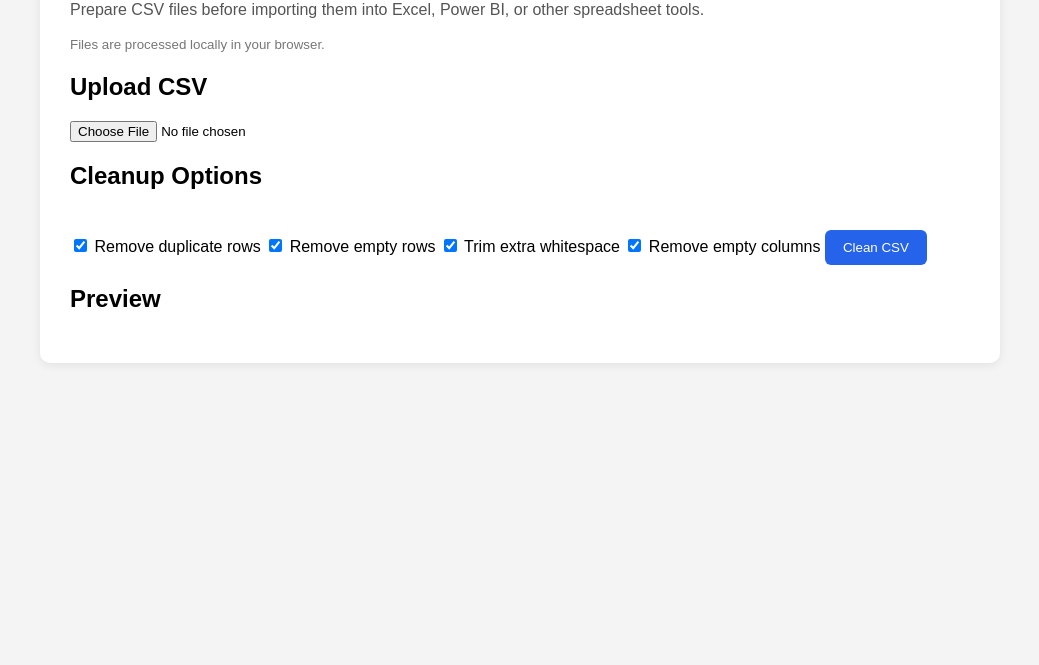
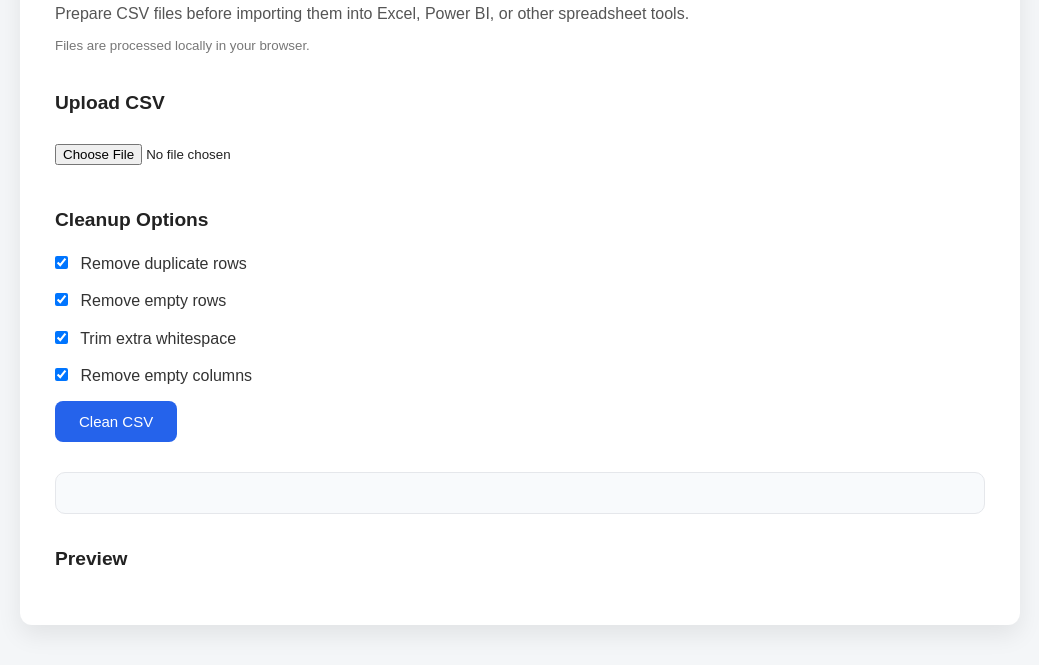
Before and after one commit to ankitlulla/basic-csv-cleaner, a plain HTML site: page index.html in a window 1280 px wide. Shown: the part 143-808 px from the top of the page, without its empty margins (120-1159 px from the left). Drawn offline with nearby package versions, Linux system fonts and the light colour scheme.

Commit message:
Refresh application styling

```diff
--- a/style.css
+++ b/style.css
@@ -1,55 +1,137 @@
-body{
-    font-family: Arial, Helvetica, sans-serif;
-    background:#f4f4f4;
-    margin:40px;
+* {
+    margin: 0;
+    padding: 0;
+    box-sizing: border-box;
 }
 
-.container{
-    max-width:900px;
-    margin:auto;
-    background:white;
-    padding:30px;
-    border-radius:10px;
-    box-shadow:0 2px 10px rgba(0,0,0,.08);
+body {
+    font-family: Arial, Helvetica, sans-serif;
+    background: #f4f6f8;
+    color: #222;
+    line-height: 1.6;
+    padding: 40px;
 }
 
-h1{
-    margin-bottom:10px;
+.container {
+    max-width: 1000px;
+    margin: auto;
+    background: #ffffff;
+    padding: 35px;
+    border-radius: 12px;
+    box-shadow: 0 10px 25px rgba(0, 0, 0, 0.08);
 }
 
-p{
-    color:#555;
+.hero {
+    margin-bottom: 30px;
 }
 
-small{
-    color:#777;
+.hero h1 {
+    font-size: 2.3rem;
+    margin-bottom: 10px;
 }
 
-button{
-    margin-top:20px;
-    padding:10px 18px;
-    border:none;
-    background:#2563eb;
-    color:white;
-    border-radius:6px;
-    cursor:pointer;
+.hero p {
+    color: #555;
+    margin-bottom: 6px;
 }
 
-button:hover{
-    background:#1d4ed8;
+.hero small {
+    color: #777;
 }
 
-table{
-    width:100%;
-    border-collapse:collapse;
-    margin-top:25px;
+.upload-section,
+.options-section,
+.preview-section,
+#summary {
+    margin-top: 30px;
 }
 
-th,td{
-    border:1px solid #ddd;
-    padding:10px;
+h2 {
+    font-size: 1.2rem;
+    margin-bottom: 15px;
 }
 
-th{
-    background:#f7f7f7;
+input[type="file"] {
+    margin-top: 10px;
+    margin-bottom: 10px;
 }
+
+label {
+    display: block;
+    margin-bottom: 12px;
+    cursor: pointer;
+    color: #333;
+}
+
+input[type="checkbox"] {
+    margin-right: 8px;
+}
+
+button {
+    background: #2563eb;
+    color: white;
+    border: none;
+    padding: 12px 24px;
+    border-radius: 8px;
+    font-size: 15px;
+    cursor: pointer;
+    transition: background 0.2s ease;
+}
+
+button:hover {
+    background: #1d4ed8;
+}
+
+table {
+    width: 100%;
+    border-collapse: collapse;
+    margin-top: 20px;
+}
+
+th {
+    background: #2563eb;
+    color: white;
+    padding: 12px;
+    text-align: left;
+}
+
+td {
+    padding: 12px;
+    border-bottom: 1px solid #e5e7eb;
+}
+
+tr:nth-child(even) {
+    background: #f9fafb;
+}
+
+#summary {
+    background: #f8fafc;
+    border: 1px solid #e5e7eb;
+    border-radius: 10px;
+    padding: 20px;
+}
+
+#summary h3 {
+    margin-bottom: 10px;
+}
+
+#downloadBtn {
+    display: none;
+    margin-top: 25px;
+}
+
+@media (max-width: 768px) {
+
+    body {
+        padding: 20px;
+    }
+
+    .container {
+        padding: 20px;
+    }
+
+    button {
+        width: 100%;
+    }
+
+}
```
